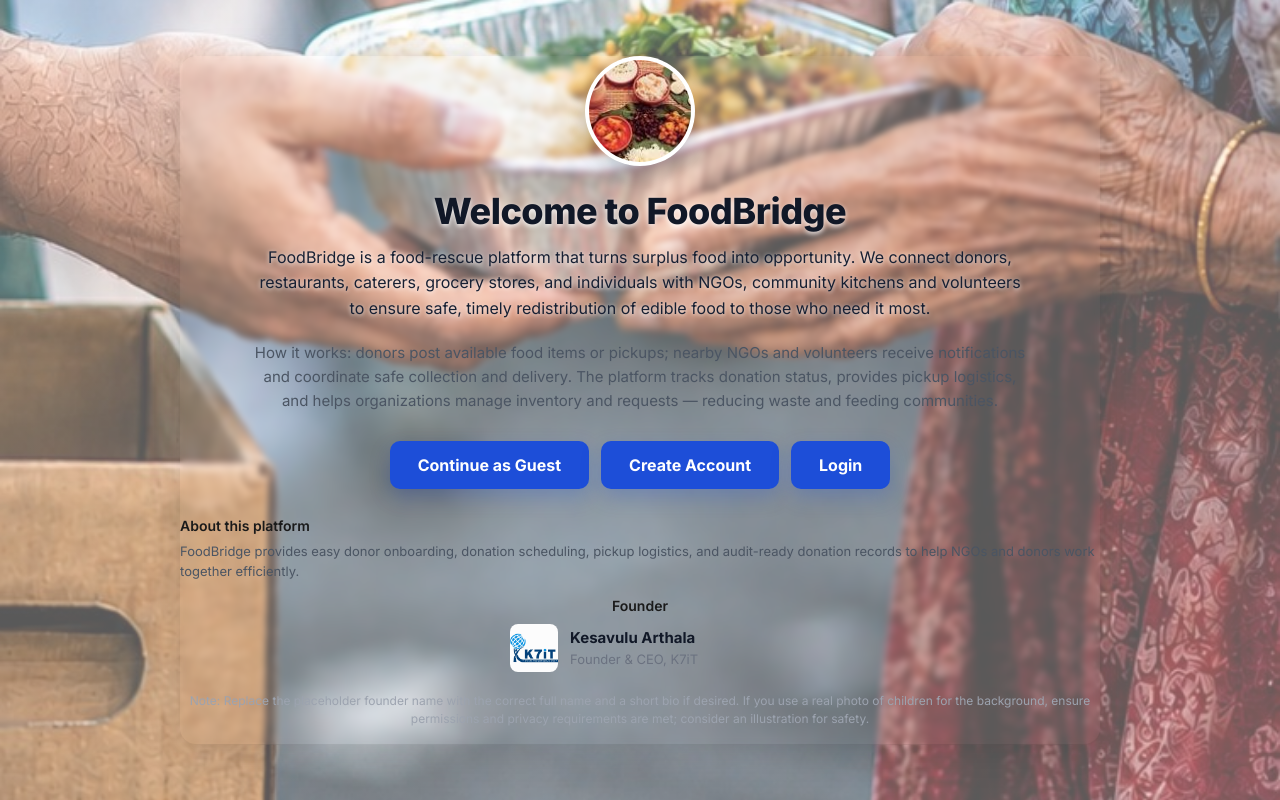
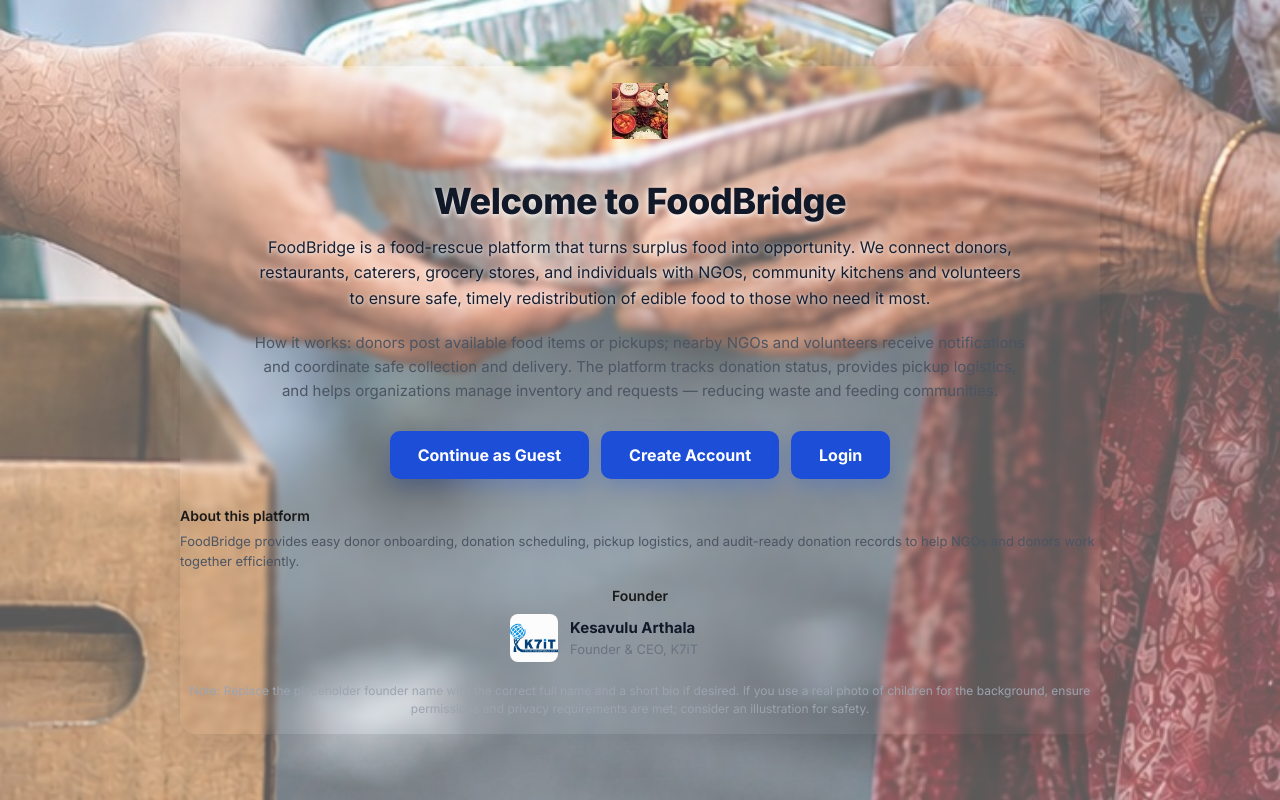
Before and after one commit to likithknp/food-rescue-UI, a React (Vite) app: page / in a window 1280 px wide. Built offline with nearby package versions, Linux system fonts and the light colour scheme.

Commit message:
Changes in welcome page - adding background image

```diff
--- a/src/pages/Welcome.jsx
+++ b/src/pages/Welcome.jsx
@@ -44,23 +44,32 @@ function Welcome() {
             >
                 <div
                     style={{
-                        width: "110px",
-                        height: "110px",
+                        width: "90px",
+                        height: "90px",
                         margin: "0 auto 24px",
                         borderRadius: "50%",
-                        overflow: "hidden",
-                        backgroundColor: "#fff",
-                        boxShadow: "0 6px 18px rgba(0,0,0,0.20)",
-                        border: "4px solid rgba(255,255,255,0.95)",
+                        /* make wrapper visually transparent and remove shadow */
+                        overflow: "visible",
+                        position: "relative",
+                        background: "transparent",
+                        display: "flex",
+                        justifyContent: "center",
+                        alignItems: "center",
+                        boxShadow: "none",
                     }}
                 >
                     <img
                         src="/food-donation.jpeg"
                         alt="Food donation"
                         style={{
-                            width: "100%",
-                            height: "100%",
-                             objectFit: "cover",
+                            width: 56,
+                            height: 56,
+                            objectFit: "cover",
+                            borderRadius: 0,
+                            position: "absolute",
+                            left: "50%",
+                            top: "50%",
+                            transform: "translate(-50%, -50%)",
                         }}
                     />
                 </div>
```
